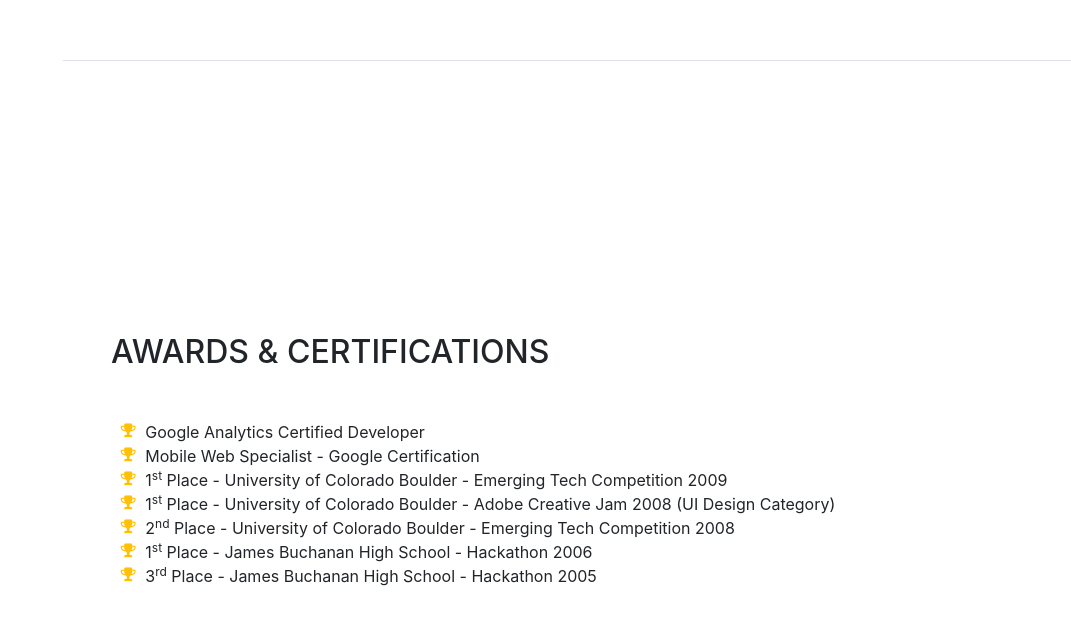
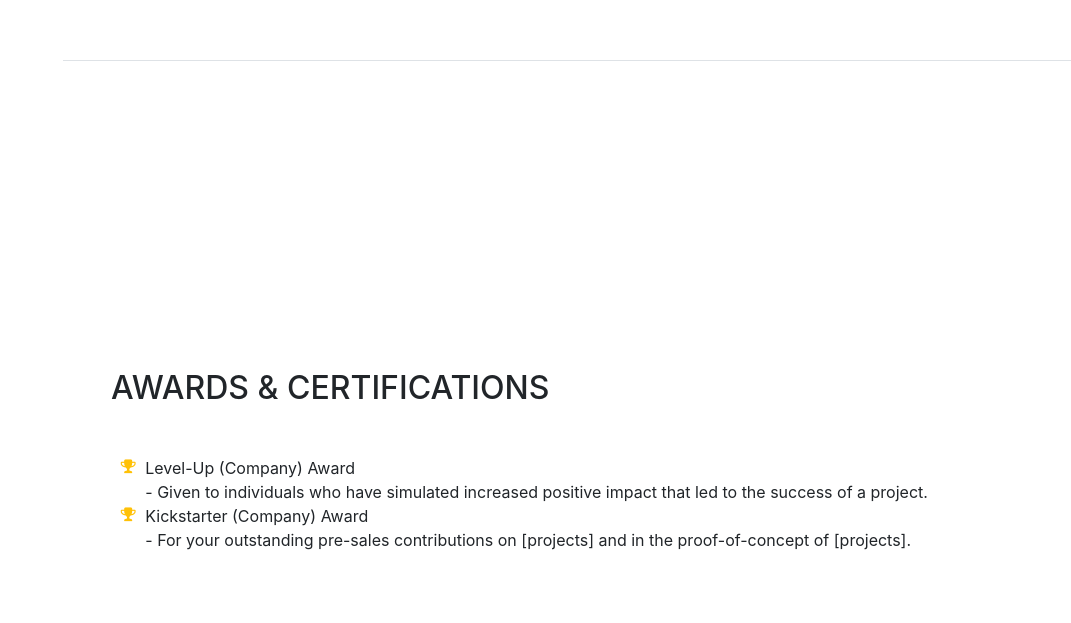
Before and after one commit to rjnsalvador/rjnsalvador.github.io, a website with bundled scripts: page index.html in a window 1280 px wide. Shown: the part 3939-4562 px from the top of the page, without its empty margins (209-1280 px from the left). Built offline with nearby package versions, Linux system fonts and the light colour scheme; a web font is replaced by a local one.

Commit message:
Added awards

```diff
--- a/index.html
+++ b/index.html
@@ -29,7 +29,7 @@
 
     <nav class="navbar navbar-expand-lg navbar-dark bg-primary fixed-top" id="sideNav">
       <a class="navbar-brand js-scroll-trigger" href="#page-top">
-        <span class="d-block d-lg-none">Start Bootstrap</span>
+        <span class="d-block d-lg-none">Ramon Salvador</span>
         <span class="d-none d-lg-block">
           <img class="img-fluid img-profile rounded-circle mx-auto mb-2" src="img/profile.jpg" alt="">
         </span>
@@ -288,31 +288,12 @@
           <ul class="fa-ul mb-0">
             <li>
               <i class="fa-li fa fa-trophy text-warning"></i>
-              Google Analytics Certified Developer</li>
+              Level-Up (Company) Award <br>
+              - Given to individuals who have simulated increased positive impact that led to the success of a project.</li>
             <li>
               <i class="fa-li fa fa-trophy text-warning"></i>
-              Mobile Web Specialist - Google Certification</li>
-            <li>
-              <i class="fa-li fa fa-trophy text-warning"></i>
-              1<sup>st</sup>
-              Place - University of Colorado Boulder - Emerging Tech Competition 2009</li>
-            <li>
-              <i class="fa-li fa fa-trophy text-warning"></i>
-              1<sup>st</sup>
-              Place - University of Colorado Boulder - Adobe Creative Jam 2008 (UI Design Category)</li>
-            <li>
-              <i class="fa-li fa fa-trophy text-warning"></i>
-              2<sup>nd</sup>
-              Place - University of Colorado Boulder - Emerging Tech Competition 2008</li>
-            <li>
-            <li>
-              <i class="fa-li fa fa-trophy text-warning"></i>
-              1<sup>st</sup>
-              Place - James Buchanan High School - Hackathon 2006</li>
-            <li>
-              <i class="fa-li fa fa-trophy text-warning"></i>
-              3<sup>rd</sup>
-              Place - James Buchanan High School - Hackathon 2005</li>
+              Kickstarter (Company) Award <br>
+              - For your outstanding pre-sales contributions on [projects] and in the proof-of-concept of [projects].</li>
           </ul>
         </div>
       </section>
```
